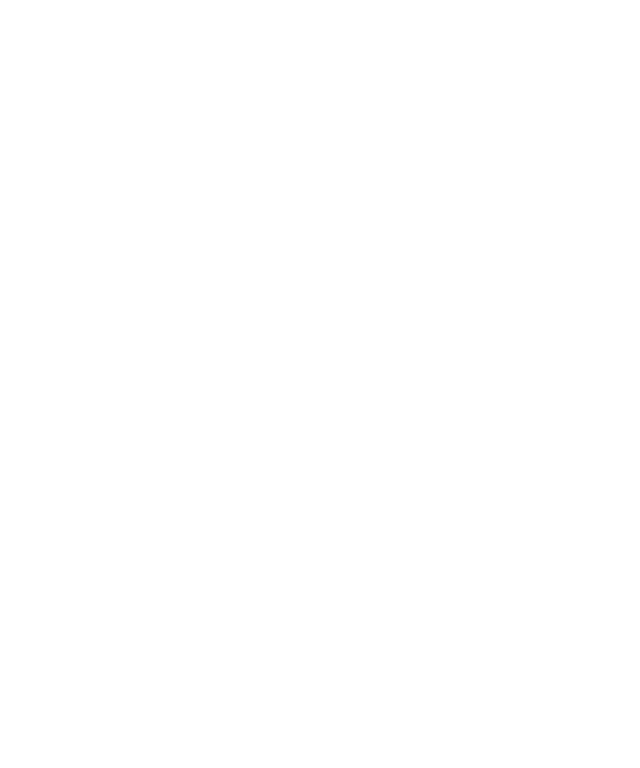
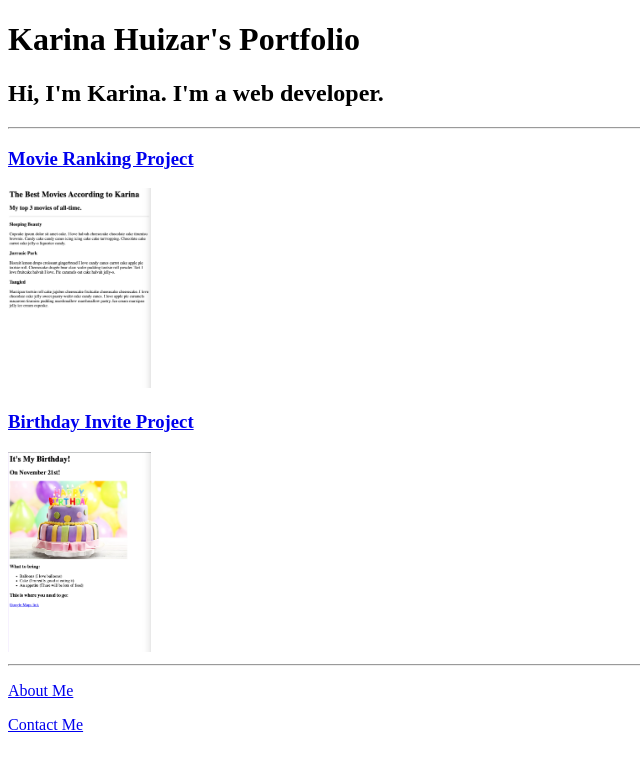
Before and after one commit to karinahuizar/karina-website, a plain HTML site: page 4.3 HTML Portfolio Project/index.html in a window 1280 px wide. Shown: the whole page, without its empty margins (0-640 px from the left). Drawn offline with Linux system fonts and the light colour scheme.

```diff
--- a/4.3 HTML Portfolio Project/index.html
+++ b/4.3 HTML Portfolio Project/index.html
@@ -1,4 +1,3 @@
-<!-- TODO 1: Create the HTML Boilerplate -->
 <!DOCTYPE html>
 <html lang="en">
   <head>
@@ -8,18 +7,23 @@
     <title>Document</title>
   </head>
   <body>
-    <!-- TODO 2: Add Your previous projects' HTML into the public folder -->
-
-    <!-- TODO 3: Take screenshots of your project previews and add the images to the images folder -->
-
-    <!-- TODO 4: Add titles/subtitles etc. -->
-
-    <!-- TODO 5: Add a link to the project pages -->
-
-    <!-- TODO 6: Add images to show the project previews
-HINT for TODO 6: You can use the height attribute set to 200 to make the image smaller:
-https://developer.mozilla.org/en-US/docs/Web/HTML/Element/img#attr-height -->
-
-    <!-- TODO 7: Add the Contact Me and About Me page links -->
+    <h1>Karina Huizar's Portfolio</h1>
+    <h2>Hi, I'm Karina. I'm a web developer.</h2>
+    <hr />
+    <h3><a href="./public/movie-ranking.html">Movie Ranking Project</a></h3>
+    <img
+      src="./assets/images/karina-movie-ranking.png"
+      alt="Karina's movie ranking website"
+      height="200"
+    />
+    <h3><a href="./public/birthday-invite.html">Birthday Invite Project</a></h3>
+    <img
+      src="./assets/images/karina-birthday-invite.png"
+      alt="Karina's birthday party invitation"
+      height="200"
+    />
+    <hr />
+    <a href="./public/about.html"><p>About Me</p></a>
+    <a href="./public/contact.html"><p>Contact Me</p></a>
   </body>
 </html>
```
Also changed, not shown: 4.3 HTML Portfolio Project/solution.html (deleted, +0 -22 lines), 4.3 HTML Portfolio Project/assets/images/movie-ranking.png (deleted), 1 other file.
